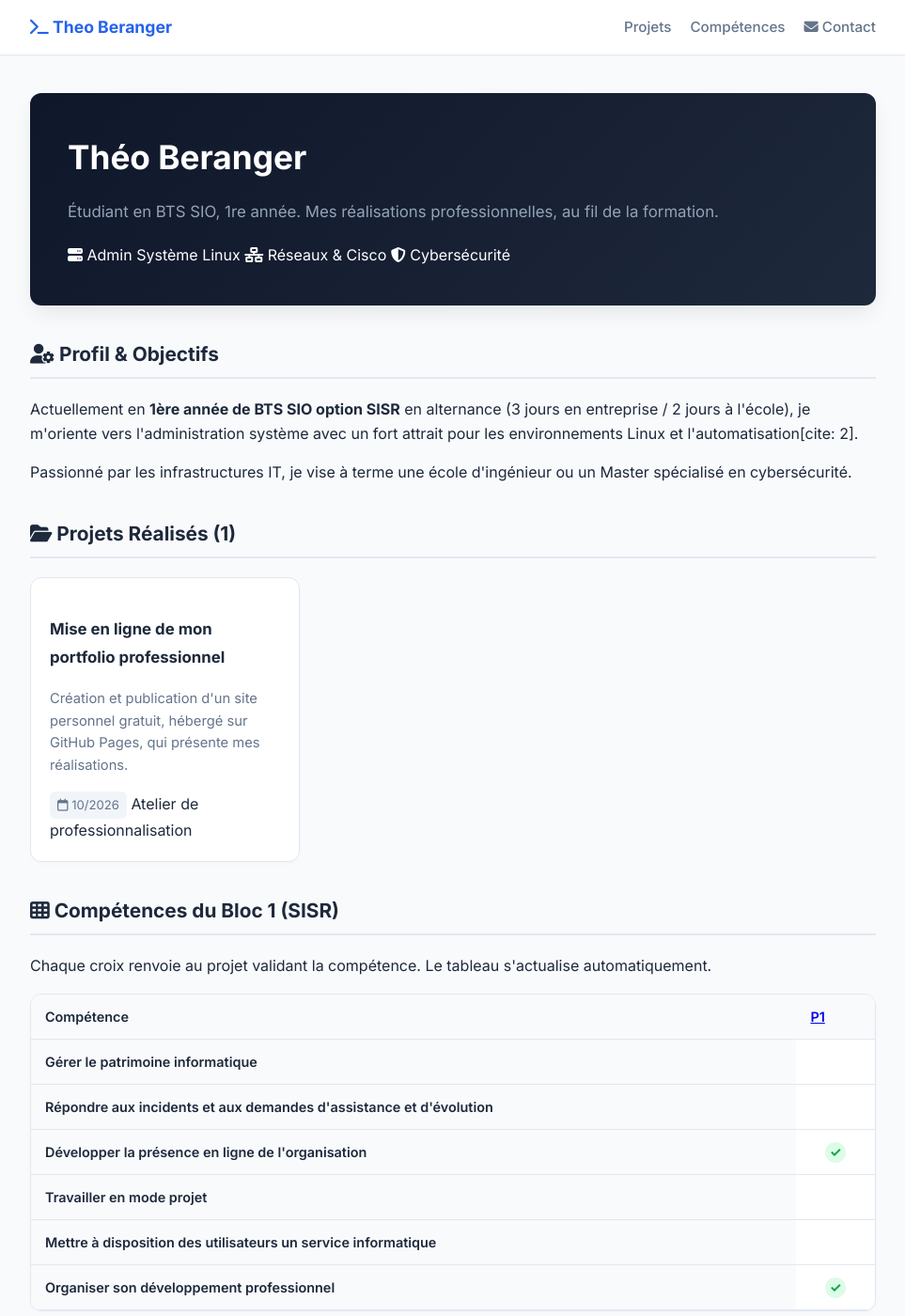
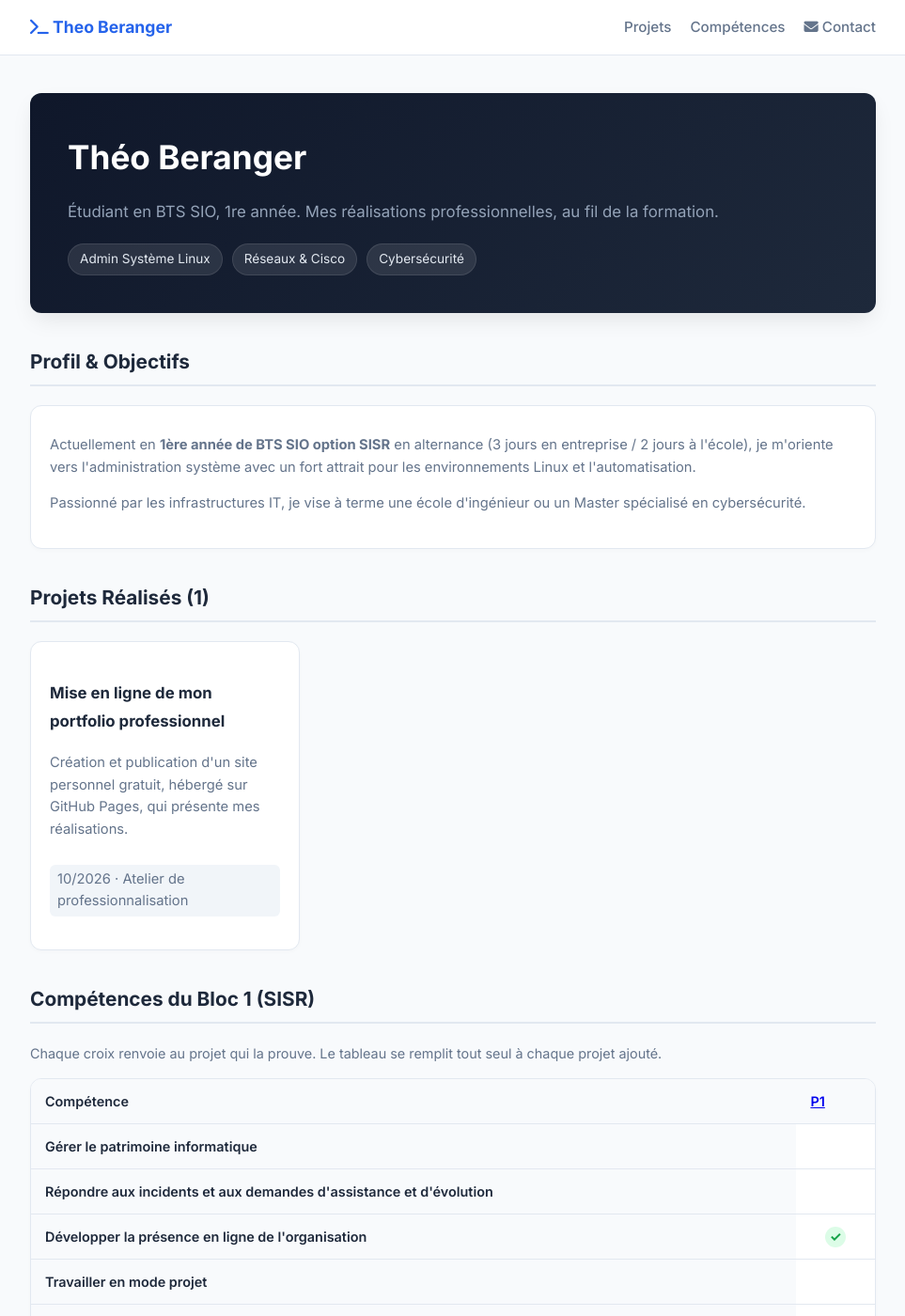
Before and after one commit to ThEbRnGGMS/portfolio, a Jekyll site: the page built from index.html, in a window 1280 px wide and 1400 px high. Shown: the whole window at 94% size, without its empty margins (158-1121 px from the left). Built offline with Jekyll 4.4.1, drawn with Linux system fonts in a browser that asks for light colours.

Commit message:
Refactor HTML structure and update sections

```diff
--- a/index.html
+++ b/index.html
@@ -6,45 +6,39 @@ title: "Accueil"
 <div class="hero-card">
     <h1>Théo Beranger</h1>
     <p class="sous-titre">{{ site.description }}</p>
-    <div class="hero-badges">
-        <span class="badge"><i class="fa-solid fa-server"></i> Admin Système Linux</span>
-        <span class="badge"><i class="fa-solid fa-network-wired"></i> Réseaux & Cisco</span>
-        <span class="badge"><i class="fa-solid fa-shield-halved"></i> Cybersécurité</span>
+    <div class="hero-tags">
+        <span class="tag">Admin Système Linux</span>
+        <span class="tag">Réseaux & Cisco</span>
+        <span class="tag">Cybersécurité</span>
     </div>
 </div>
 
-<!-- Section Profil -->
-<section class="content-section">
-    <h2><i class="fa-solid fa-user-gear"></i> Profil & Objectifs</h2>
-    <div class="card-glass">
-        <p>Actuellement en <strong>1ère année de BTS SIO option SISR</strong> en alternance (3 jours en entreprise / 2 jours à l'école), je m'oriente vers l'administration système avec un fort attrait pour les environnements Linux et l'automatisation[cite: 2].</p>
+<section>
+    <h2>Profil & Objectifs</h2>
+    <div class="carte">
+        <p>Actuellement en <strong>1ère année de BTS SIO option SISR</strong> en alternance (3 jours en entreprise / 2 jours à l'école), je m'oriente vers l'administration système avec un fort attrait pour les environnements Linux et l'automatisation.</p>
         <p>Passionné par les infrastructures IT, je vise à terme une école d'ingénieur ou un Master spécialisé en cybersécurité.</p>
     </div>
 </section>
 
 {% assign projets = site.projets | sort: "date" | reverse %}
 
-<!-- Section Projets -->
-<section class="content-section">
-    <h2 id="projets"><i class="fa-solid fa-folder-open"></i> Projets Réalisés ({{ projets.size }})</h2>
+<section>
+    <h2 id="projets">Projets Réalisés ({{ projets.size }})</h2>
     <div class="projets-grid">
     {% for p in projets %}
     <article class="carte">
         <h3><a href="{{ p.url | relative_url }}">{{ p.title }}</a></h3>
         <p>{{ p.resume }}</p>
-        <div class="carte-footer">
-            <span class="meta"><i class="fa-regular fa-calendar"></i> {{ p.date | date: "%m/%Y" }}</span>
-            <span class="cadre-badge">{{ p.cadre }}</span>
-        </div>
+        <p class="meta">{{ p.date | date: "%m/%Y" }} · {{ p.cadre }}</p>
     </article>
     {% endfor %}
     </div>
 </section>
 
-<!-- Section Tableau de Compétences (Bloc 1) -->
-<section class="content-section">
-    <h2 id="competences"><i class="fa-solid fa-table-cells"></i> Compétences du Bloc 1 (SISR)</h2>
-    <p class="section-desc">Chaque croix renvoie au projet validant la compétence. Le tableau s'actualise automatiquement.</p>
+<section>
+    <h2 id="competences">Compétences du Bloc 1 (SISR)</h2>
+    <p style="color: var(--text-muted); font-size: 0.9rem; margin-bottom: 15px;">Chaque croix renvoie au projet qui la prouve. Le tableau se remplit tout seul à chaque projet ajouté.</p>
 
     <div class="defile">
     <table class="competences-table">
```
